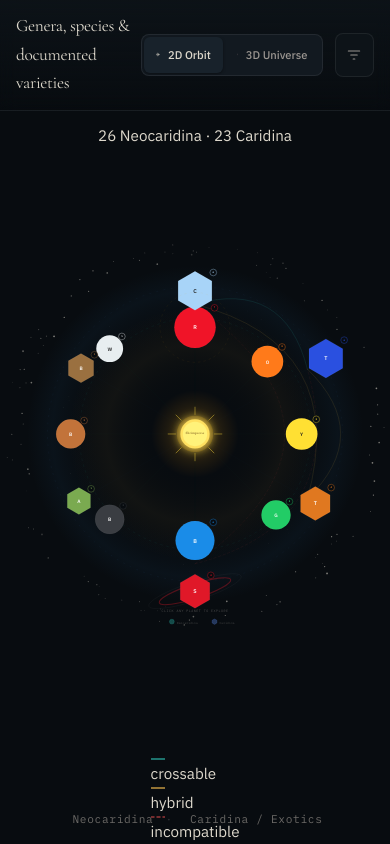
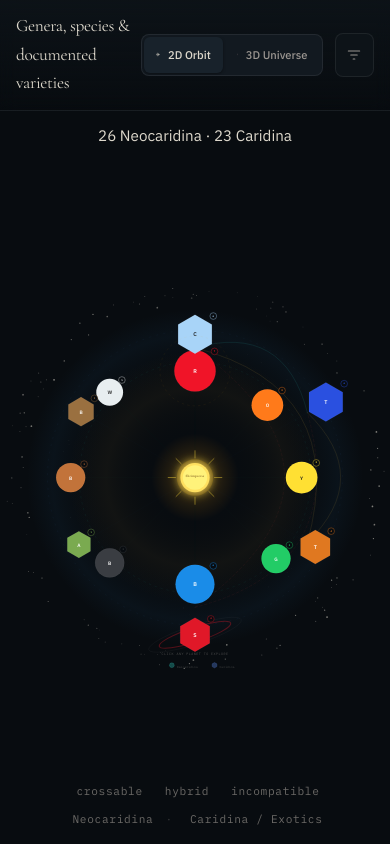
Before and after one commit to zy0x1337/shrimpverse, a React (Vite) app: page / in a window 390 px wide. Built offline with nearby package versions, Linux system fonts and the light colour scheme.

Commit message:
style: add orbit-arc-legend, orbit-mobile-tap-label, orbit-hint-text CSS blocks

```diff
--- a/src/styles.css
+++ b/src/styles.css
@@ -1265,6 +1265,9 @@ input, select { font: inherit; color: inherit; }
     padding-bottom: var(--s1);
   }
   .filter-section .btn-group::-webkit-scrollbar { display: none; }
+
+  /* Arc legend: hide on mobile — too cramped, arcs still visible in SVG */
+  .orbit-arc-legend { display: none; }
 }
 
 /* iPhone notch / home indicator safe areas */
@@ -1298,3 +1301,64 @@ input, select { font: inherit; color: inherit; }
     background: var(--surface);
   }
 }
+
+/* =====================
+   ORBIT ARC LEGEND
+   (Phase 3 — breeding relationship key)
+   ===================== */
+.orbit-arc-legend {
+  position: absolute;
+  bottom: calc(var(--s4) + 28px); /* sits above .orbit-legend */
+  left: 50%;
+  transform: translateX(-50%);
+  display: flex;
+  align-items: center;
+  gap: var(--s4);
+  font-family: var(--font-mono);
+  font-size: var(--text-xs);
+  letter-spacing: 0.06em;
+  color: var(--text-faint);
+  pointer-events: none;
+  white-space: nowrap;
+  z-index: 2;
+}
+.orbit-arc-legend-item {
+  display: flex;
+  align-items: center;
+  gap: 6px;
+}
+
+/* =====================
+   ORBIT MOBILE TAP LABEL
+   (Phase 2 — transient family name after planet tap)
+   Animated by parent Framer Motion motion.div via AnimatePresence.
+   ===================== */
+.orbit-mobile-tap-label {
+  position: absolute;
+  top: 50%;
+  left: 50%;
+  transform: translate(-50%, -50%);
+  font-family: var(--font-display);
+  font-size: var(--text-xl);
+  font-weight: 400;
+  letter-spacing: 0.04em;
+  pointer-events: none;
+  user-select: none;
+  z-index: 5;
+  white-space: nowrap;
+}
+
+/* =====================
+   ORBIT HINT TEXT
+   (Phase 2 — static SVG <text> inside FM motion.g,
+   opacity animated by parent AnimatePresence group)
+   No CSS animation needed — parent FM handles fade in/out.
+   ===================== */
+.orbit-hint-text {
+  font-family: var(--font-mono);
+  font-size: var(--text-xs);
+  letter-spacing: 0.12em;
+  fill: var(--text-faint);
+  pointer-events: none;
+  user-select: none;
+}
```
